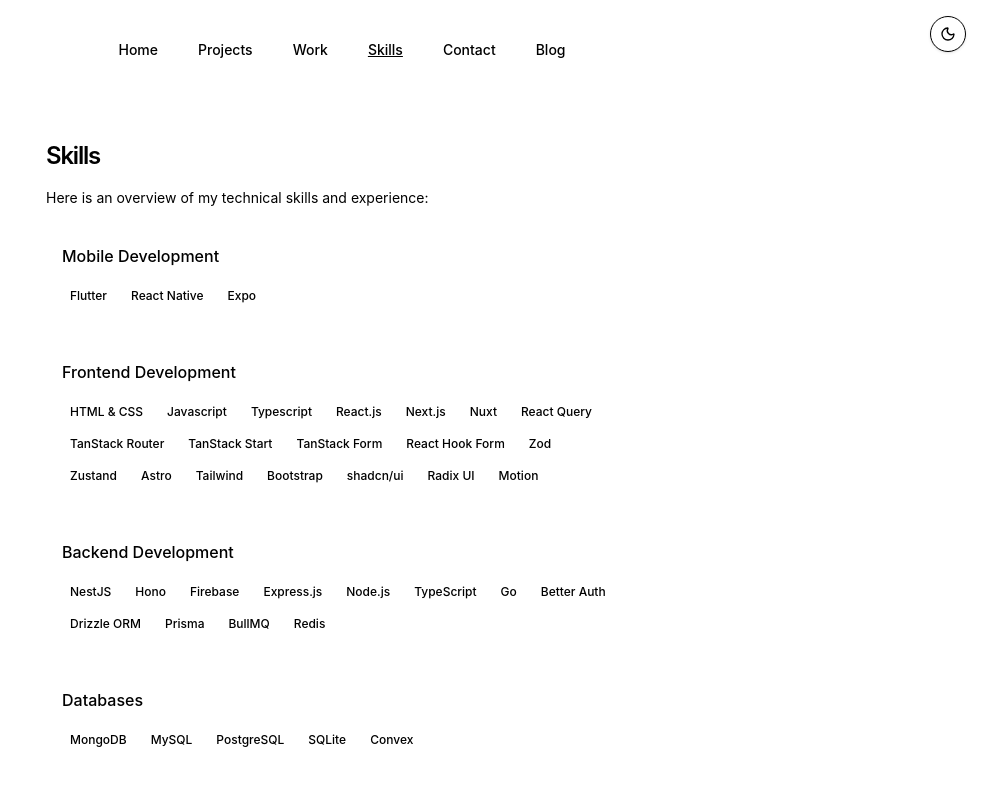
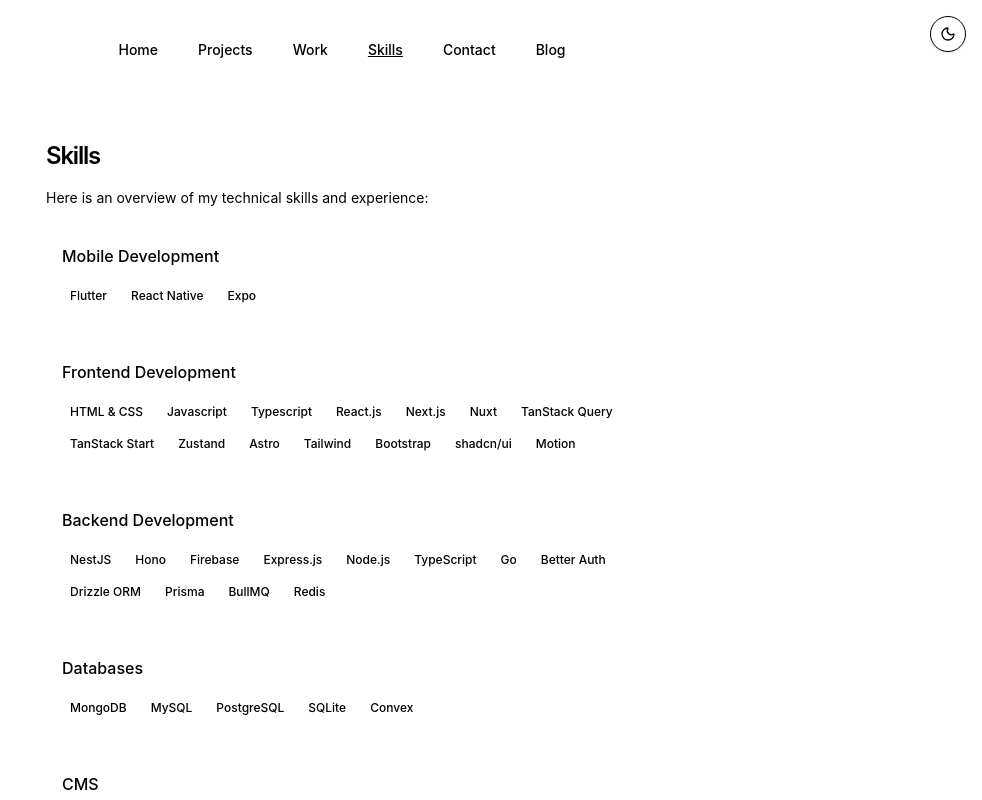
Before and after one commit to laurentcodes/laurent-portfolio-minimal, a Next.js app: page /skills in a window 1280 px wide. Shown: the top 800 px of the page, without its empty margins (298-1280 px from the left). Built offline with nearby package versions, Linux system fonts and the light colour scheme.

Commit message:
feat: tidy frontend skills list

```diff
--- a/app/skills/page.tsx
+++ b/app/skills/page.tsx
@@ -31,18 +31,13 @@ const skillCategories: SkillCategory[] = [
       'React.js',
       'Next.js',
       'Nuxt',
-      'React Query',
-      'TanStack Router',
+      'TanStack Query',
       'TanStack Start',
-      'TanStack Form',
-      'React Hook Form',
-      'Zod',
       'Zustand',
       'Astro',
       'Tailwind',
       'Bootstrap',
       'shadcn/ui',
-      'Radix UI',
       'Motion',
     ],
   },
```
